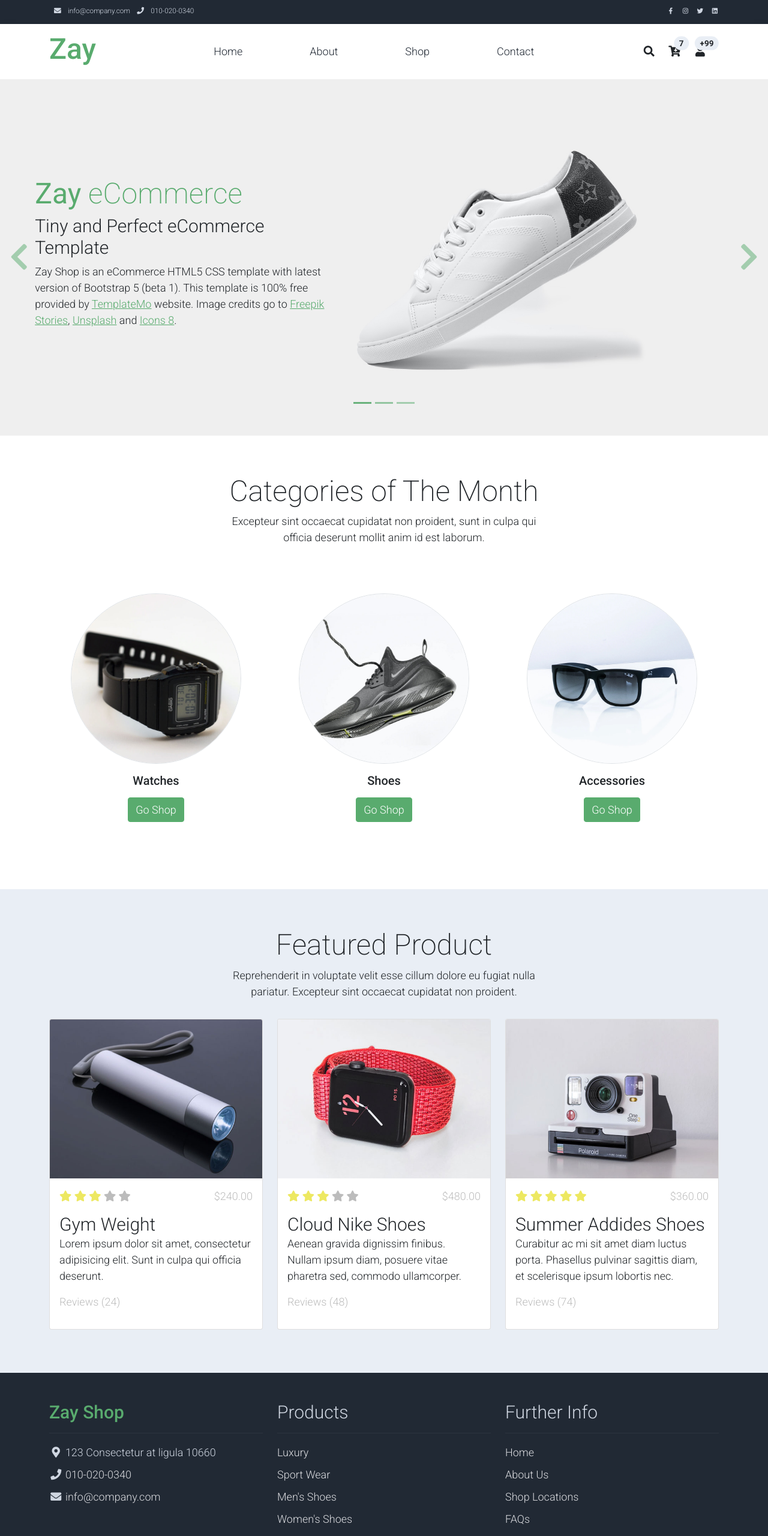
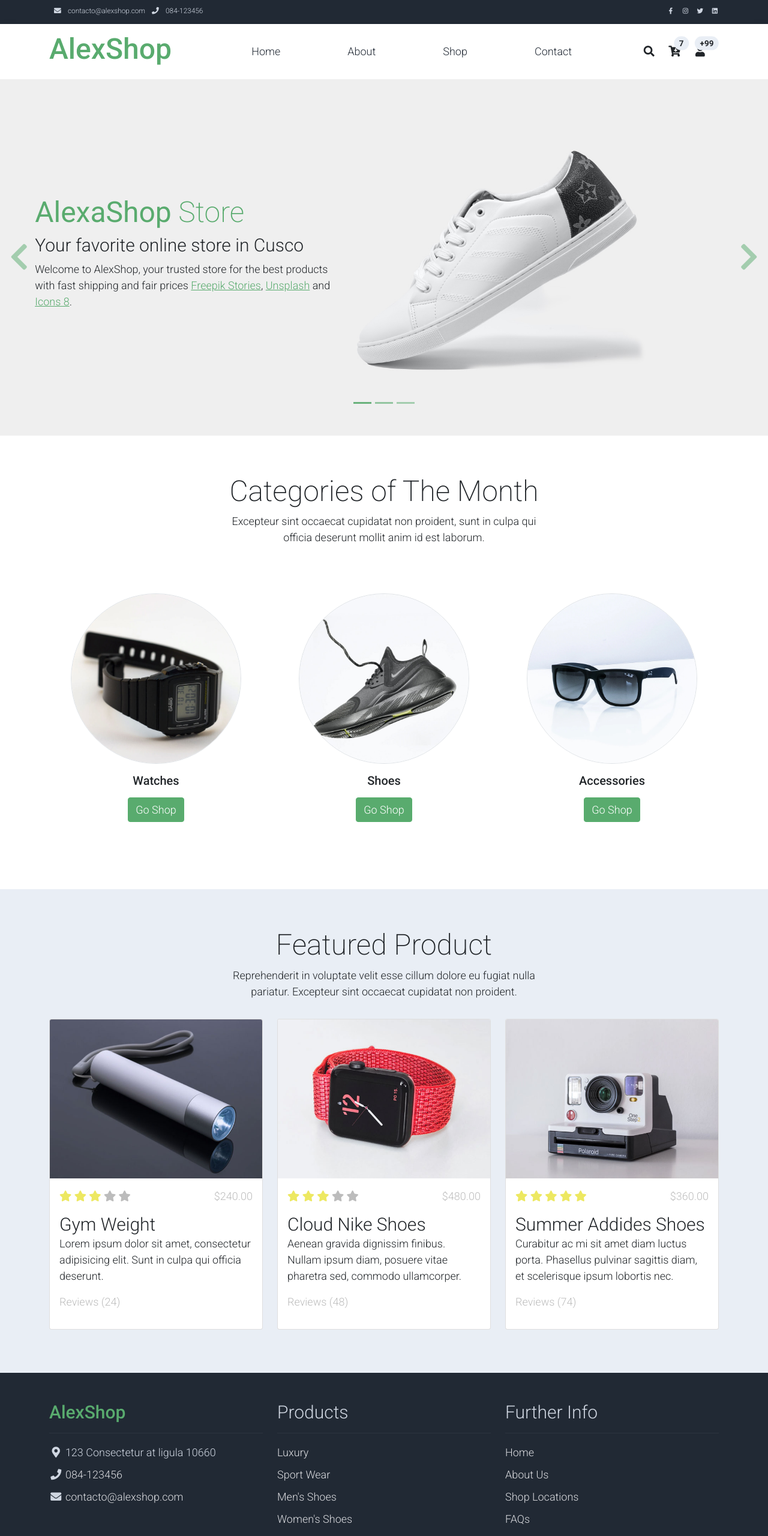
Before and after one commit to Alexandra2158/zay-shop, a plain HTML site: page index.html in a window 1280 px wide. Shown: the top 2560 px of the page at 60% size. Drawn offline with Linux system fonts and the light colour scheme.

Commit message:
Personalizacion de AlexShop

```diff
--- a/index.html
+++ b/index.html
@@ -32,9 +32,9 @@ https://templatemo.com/tm-559-zay-shop
             <div class="w-100 d-flex justify-content-between">
                 <div>
                     <i class="fa fa-envelope mx-2"></i>
-                    <a class="navbar-sm-brand text-light text-decoration-none" href="mailto:info@company.com">info@company.com</a>
+                    <a class="navbar-sm-brand text-light text-decoration-none" href="mailto:contacto@alexshop.com">contacto@alexshop.com</a>
                     <i class="fa fa-phone mx-2"></i>
-                    <a class="navbar-sm-brand text-light text-decoration-none" href="tel:010-020-0340">010-020-0340</a>
+                    <a class="navbar-sm-brand text-light text-decoration-none" href="tel:084-123456">084-123456</a>
                 </div>
                 <div>
                     <a class="text-light" href="https://fb.com/templatemo" target="_blank" rel="sponsored"><i class="fab fa-facebook-f fa-sm fa-fw me-2"></i></a>
@@ -53,7 +53,7 @@ https://templatemo.com/tm-559-zay-shop
         <div class="container d-flex justify-content-between align-items-center">
 
             <a class="navbar-brand text-success logo h1 align-self-center" href="index.html">
-                Zay
+                AlexShop
             </a>
 
             <button class="navbar-toggler border-0" type="button" data-bs-toggle="collapse" data-bs-target="#templatemo_main_nav" aria-controls="navbarSupportedContent" aria-expanded="false" aria-label="Toggle navigation">
@@ -139,12 +139,11 @@ https://templatemo.com/tm-559-zay-shop
                         </div>
                         <div class="col-lg-6 mb-0 d-flex align-items-center">
                             <div class="text-align-left align-self-center">
-                                <h1 class="h1 text-success"><b>Zay</b> eCommerce</h1>
-                                <h3 class="h2">Tiny and Perfect eCommerce Template</h3>
+                                <h1 class="h1 text-success"><b>AlexaShop</b> Store</h1>
+                                <h3 class="h2">Your favorite online store in Cusco</h3>
                                 <p>
-                                    Zay Shop is an eCommerce HTML5 CSS template with latest version of Bootstrap 5 (beta 1).
-                                    This template is 100% free provided by <a rel="sponsored" class="text-success" href="https://templatemo.com" target="_blank">TemplateMo</a> website.
-                                    Image credits go to <a rel="sponsored" class="text-success" href="https://stories.freepik.com/" target="_blank">Freepik Stories</a>,
+                                    Welcome to AlexShop, your trusted store for the best products
+                                    with fast shipping and fair prices <a rel="sponsored" class="text-success" href="https://stories.freepik.com/" target="_blank">Freepik Stories</a>,
                                     <a rel="sponsored" class="text-success" href="https://unsplash.com/" target="_blank">Unsplash</a> and
                                     <a rel="sponsored" class="text-success" href="https://icons8.com/" target="_blank">Icons 8</a>.
                                 </p>
@@ -331,7 +330,7 @@ https://templatemo.com/tm-559-zay-shop
             <div class="row">
 
                 <div class="col-md-4 pt-5">
-                    <h2 class="h2 text-success border-bottom pb-3 border-light logo">Zay Shop</h2>
+                    <h2 class="h2 text-success border-bottom pb-3 border-light logo">AlexShop</h2>
                     <ul class="list-unstyled text-light footer-link-list">
                         <li>
                             <i class="fas fa-map-marker-alt fa-fw"></i>
@@ -339,11 +338,11 @@ https://templatemo.com/tm-559-zay-shop
                         </li>
                         <li>
                             <i class="fa fa-phone fa-fw"></i>
-                            <a class="text-decoration-none" href="tel:010-020-0340">010-020-0340</a>
+                            <a class="text-decoration-none" href="tel:084-123456">084-123456</a>
                         </li>
                         <li>
                             <i class="fa fa-envelope fa-fw"></i>
-                            <a class="text-decoration-none" href="mailto:info@company.com">info@company.com</a>
+                            <a class="text-decoration-none" href="mailto:contacto@alexshop.com">contacto@alexshop.com</a>
                         </li>
                     </ul>
                 </div>
@@ -409,7 +408,7 @@ https://templatemo.com/tm-559-zay-shop
                 <div class="row pt-2">
                     <div class="col-12">
                         <p class="text-left text-light">
-                            Copyright &copy; 2021 Company Name
+                            Copyright &copy; 2026 AlexShop
                             | Designed by <a rel="sponsored" href="https://templatemo.com" target="_blank">TemplateMo</a>
                         </p>
                     </div>
@@ -426,6 +425,19 @@ https://templatemo.com/tm-559-zay-shop
     <script src="assets/js/bootstrap.bundle.min.js"></script>
     <script src="assets/js/templatemo.js"></script>
     <script src="assets/js/custom.js"></script>
+
+    /* Personalización de color */
+    .text-success {
+    color: #d81b60 !important;  /* ejemplo: rosa/fucsia */
+    }
+    .btn-success, .bg-success {
+    background-color: #d81b60 !important;
+    border-color: #d81b60 !important;
+    }
+    .btn-success:hover {
+    background-color: #ad1457 !important;
+    border-color: #ad1457 !important;
+    }
     <!-- End Script -->
 </body>
 
```
